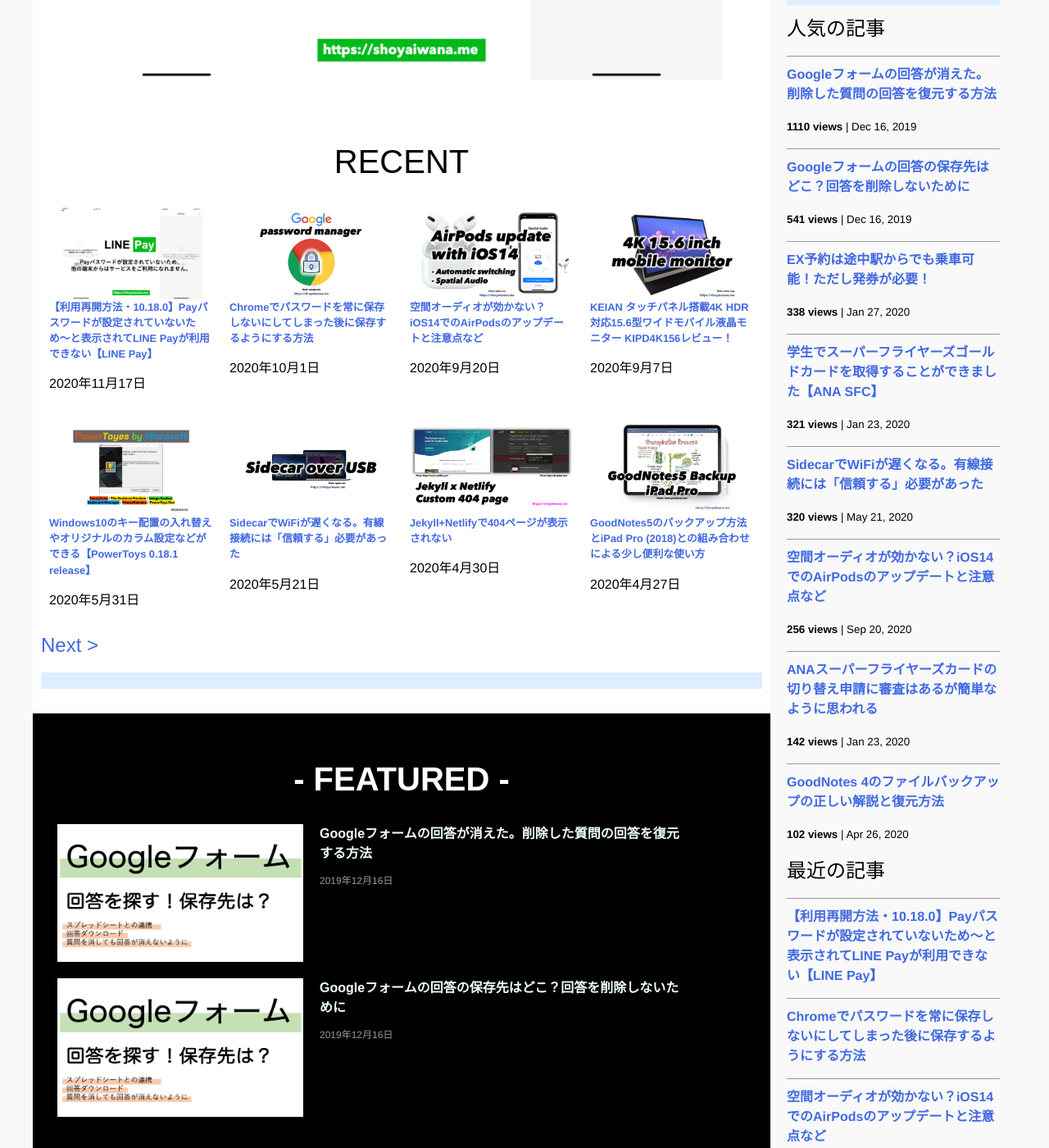
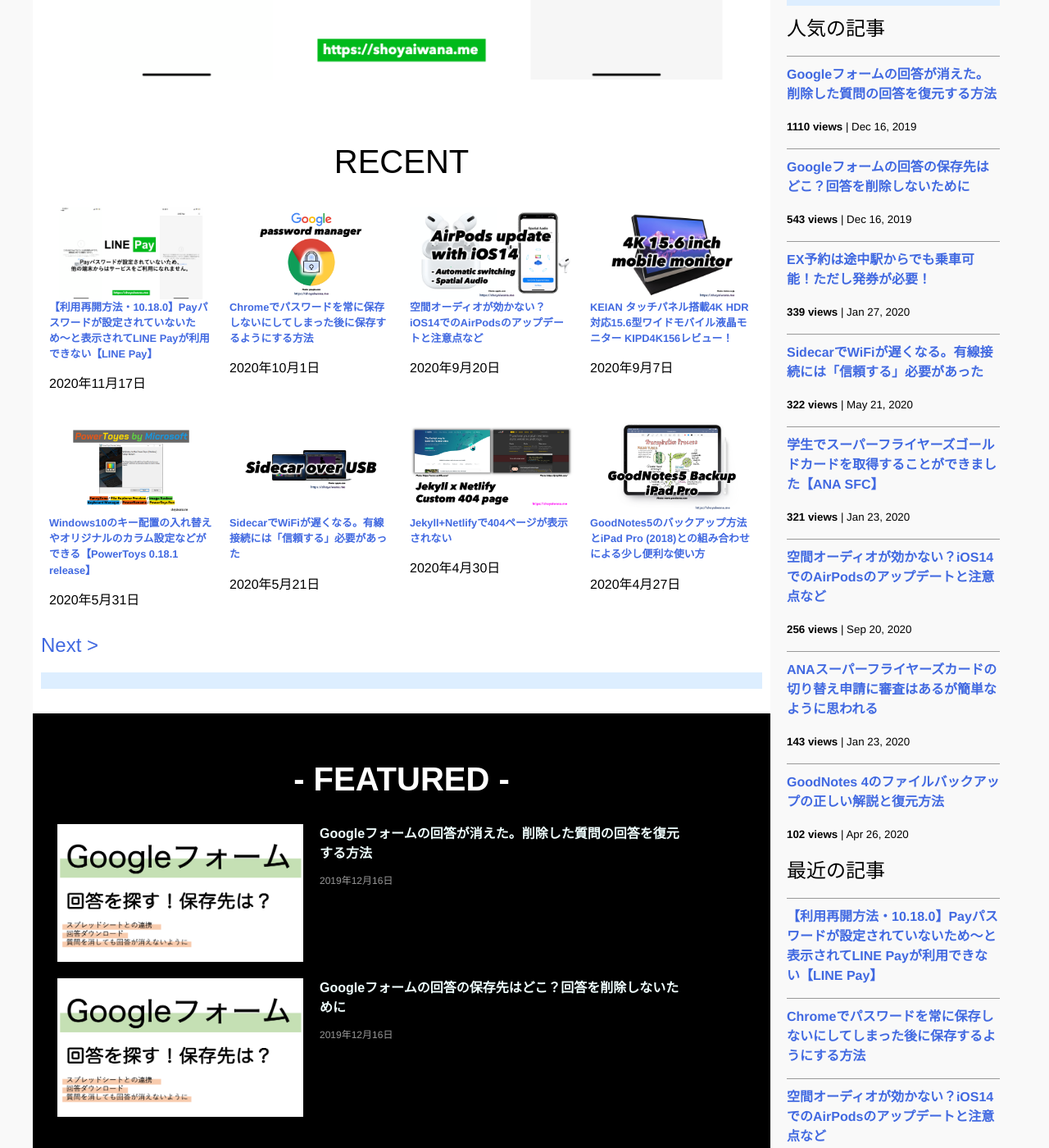
Before and after one commit to iwanaminami/shoyaiwaname, a Jekyll site: the page built from index.markdown, in a window 1280 px wide and 1400 px high, scrolled down 930 px. Shown: the whole window at 82% size. Built offline with Jekyll 4.4.1, drawn with Linux system fonts in a browser that asks for light colours; nearby versions of some CDN libraries.

Commit message:
a new commit message

```diff
--- a/_data/popularposts.yml
+++ b/_data/popularposts.yml
@@ -1,17 +1,17 @@
 side:
   - view: 1110
     url: /2019/12/16/restore-googleform.html
-  - view: 541
+  - view: 543
     url: /2019/12/16/googleform-answers.html
-  - view: 338
+  - view: 339
     url: /2020/01/27/ex-rideontheway.html
+  - view: 322
+    url: /2020/05/21/sidecar-via-cable.html
   - view: 321
     url: /2020/01/23/sfcgold.html
-  - view: 320
-    url: /2020/05/21/sidecar-via-cable.html
   - view: 256
     url: /2020/09/20/airpods.html
-  - view: 142
+  - view: 143
     url: /2020/01/23/sfc-judge.html
   - view: 102
     url: /2020/04/26/goodnotes4-backup.html
```
